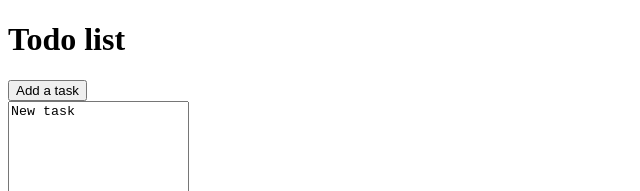
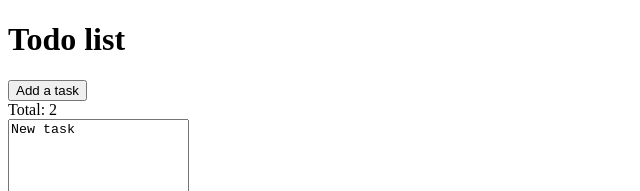
Before and after one commit to Hafida3412/TODO_exercice_guide, a plain HTML site: page index.html in a window 1280 px wide. Both pictures are taken after a click on the button "Add a task". Shown: the top 191 px of the page, without its empty margins (0-640 px from the left). Drawn offline with Linux system fonts and the light colour scheme.

Commit message:
TODO-exercice-guide partie IV

```diff
--- a/index.html
+++ b/index.html
@@ -15,15 +15,14 @@
     <div id="todo">
         <div id="count"></div>
         <button id="btn">Add a task</button>
+        <div id="cardCounter"></div>
         <div id="todoCards">
             <div class="todoCard">
                 <textarea class ="task" maxlenght="200" cols="20" rows="15">New task</textarea>
                 <span class="delBtn"><i class="fa-regular fa-trash-can" aria-hidden="true"></i></span>
             </div>
-            <div id="cards_number">
            </div>
         </div>
-
      </div>
     </div>
 
--- a/main.js
+++ b/main.js
@@ -9,7 +9,7 @@ const taskCard = document.querySelector(".todoCard");
 const tasksContainer = document.querySelector("#todoCards");
 
 
-//ON AJOUTE UN ECOUTEUR D EVENEMENT SUR LE BOUTON POUR APPELER UEN FONCTION AJOUT
+//ON AJOUTE UN ECOUTEUR D EVENEMENT SUR LE BOUTON POUR APPELER UNE FONCTION AJOUT
 
 addBtn.addEventListener('click', addTask); //add a task on click
 
@@ -58,3 +58,34 @@ function addTask(){
 function deleteTask(task){
   task.remove(); //remove the task
 }
+
+
+  //FONCTION POUR METTRE A JOUR LE OOMPTEUR DE CARDS
+    function updateCount(){
+    const cardCounter = document.getElementById('cardCounter'); //Récupèration de la div cardCounter créée
+    const tasks = document.querySelectorAll('.todoCard'); //to select all todoCards
+    const count = tasks.length; //to count the tasks
+    cardCounter.textContent = `Total: ${count}`; //to display the number of tasks
+    }
+
+    //ON AJOUTE L ECOUTEUR D EVENEMENT SUR L ELEMENT CLONE DANS LA FONCTION AJOUT
+    //AFIN DE FAIRE FONCTIONNER LE BOUTON SUPPRESSION SUR LES NOUVELLES CARDS
+     function addTask(){
+     const newTask = taskCard.cloneNode(true)// clone the task card
+     const newDelBtn = newTask.querySelector('.delBtn')
+     const newTextArea = newTask.querySelector('.task')
+
+     newTextArea.value = "New Task" //set new task text to "New Task"
+     newDelBtn.addEventListener('click', function(){// add delete event listener to new task
+     deleteTask(newTask); //target the new task
+     updateCount(); //UPDATE COUNTER
+     });
+
+     tasksContainer.appendChild(newTask) //append new task to the tasks container
+     updateCount();//UPDATE COUNTER
+    }
+
+    function deleteTask(task){
+        task.remove(); //remove the task
+        updateCount(); //UPDATE COUNTER
+      }
```
Lines whose indentation alone changed are shown as unchanged.
